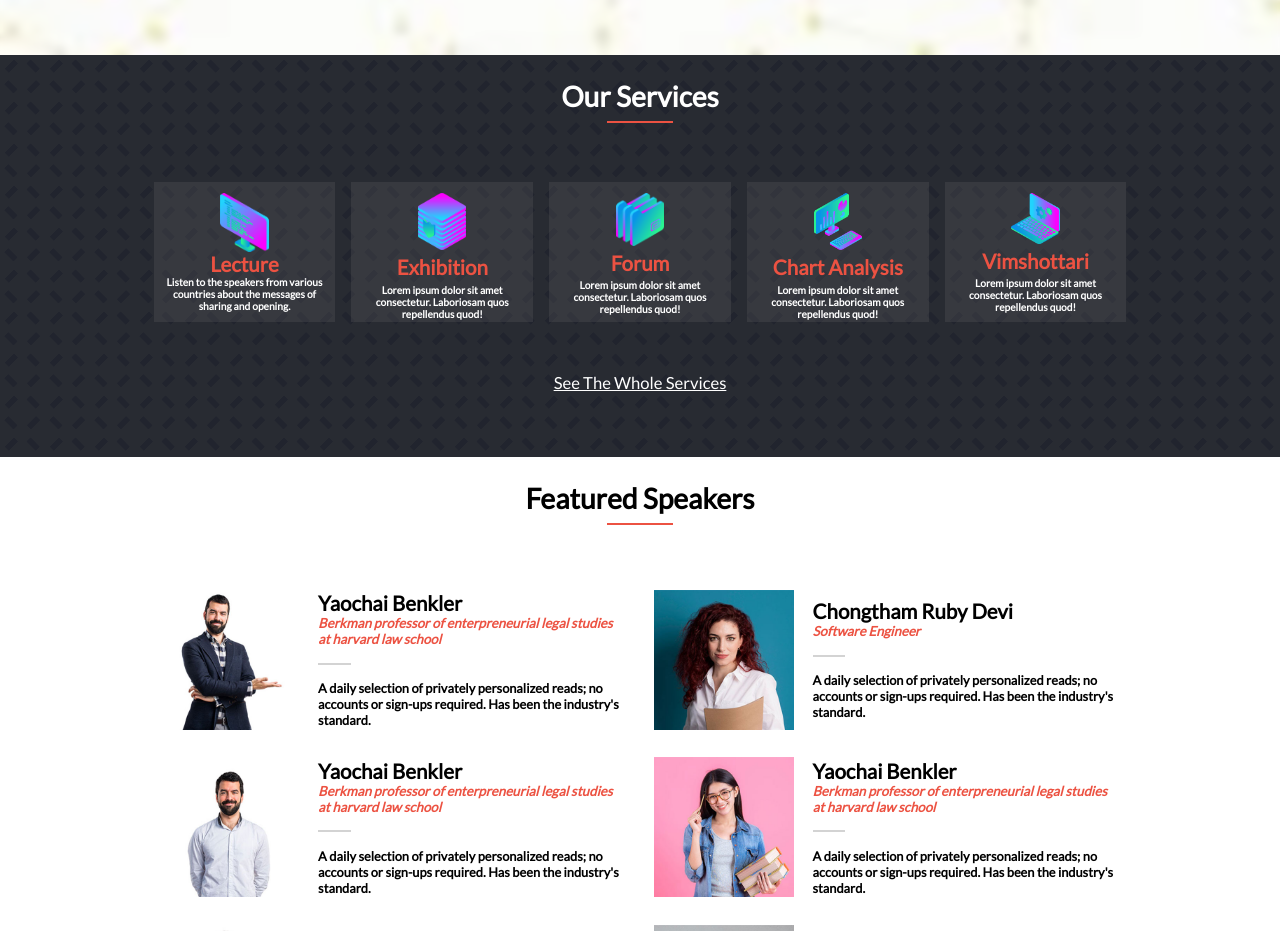
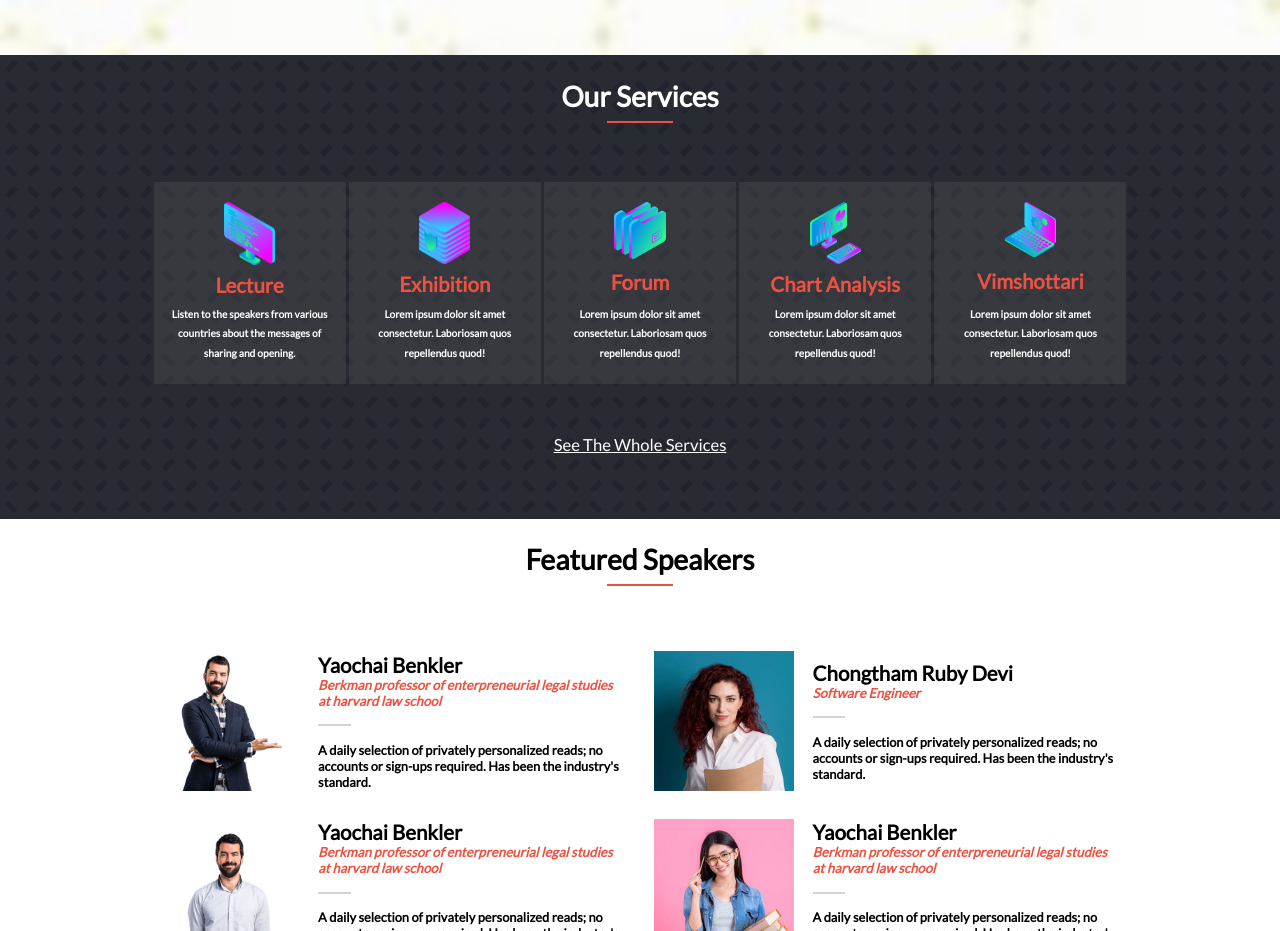
Before and after one commit to rubydevi/the-korner-capstone, a website: page index.html in a window 1280 px wide. Shown: the part 800-1731 px from the top of the page. Drawn offline with Linux system fonts and the light colour scheme.

Commit message:
Change padding and gap for each and all cards of Services Section

```diff
--- a/css/desktop.css
+++ b/css/desktop.css
@@ -153,6 +153,7 @@
   .program-description {
     font-weight: 700;
     font-size: 0.8vw;
+    line-height: 189%;
   }
 
   .btn {
@@ -165,6 +166,15 @@
     color: #fff;
     font-size: 1.3vw;
     width: 100%;
+  }
+
+  #services .programs {
+    gap: 0.2em;
+  }
+
+  #services .program {
+    padding: 2% 1%;
+    gap: 0.5em;
   }
 
   /* FEATURES */
```
